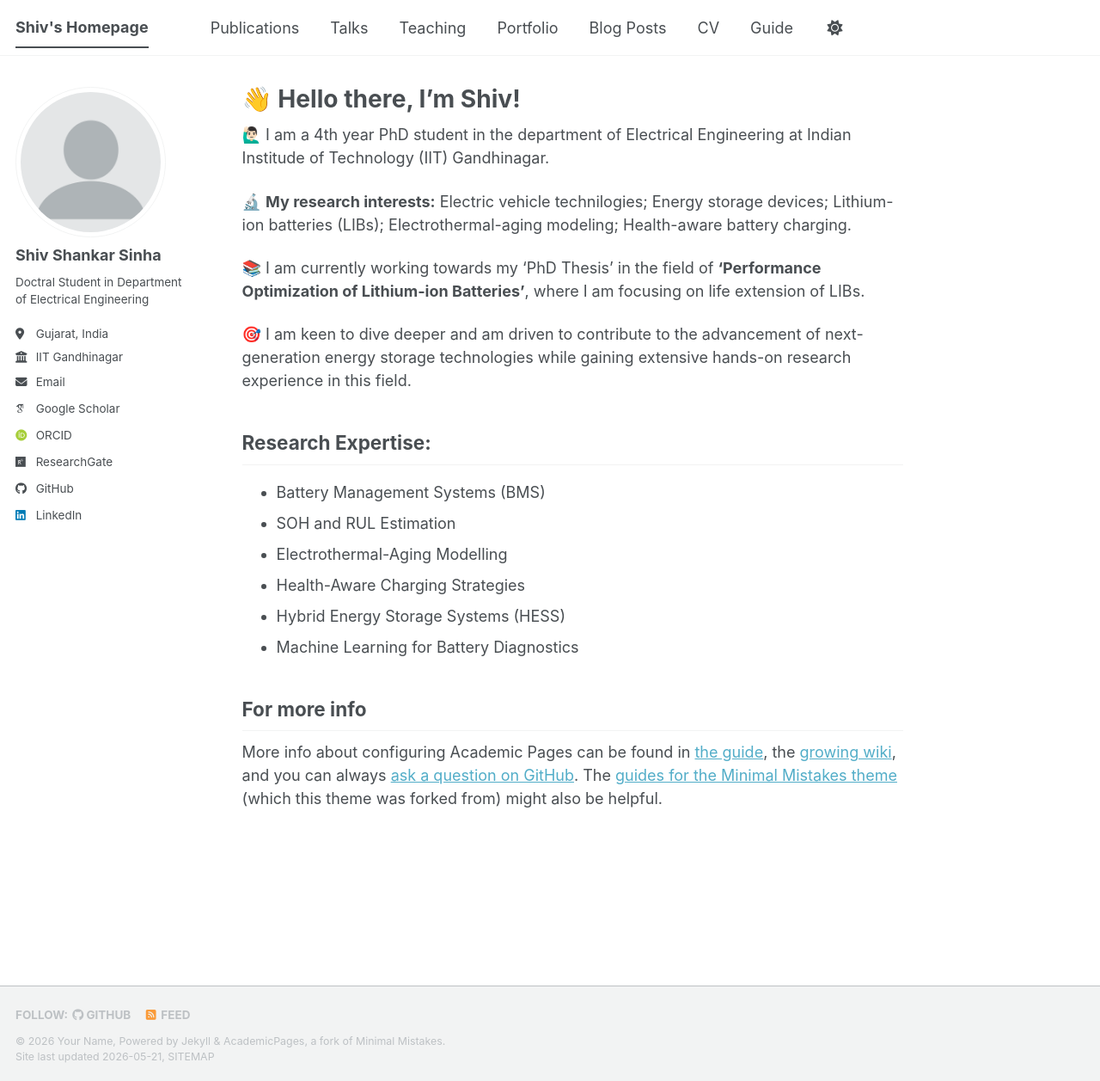
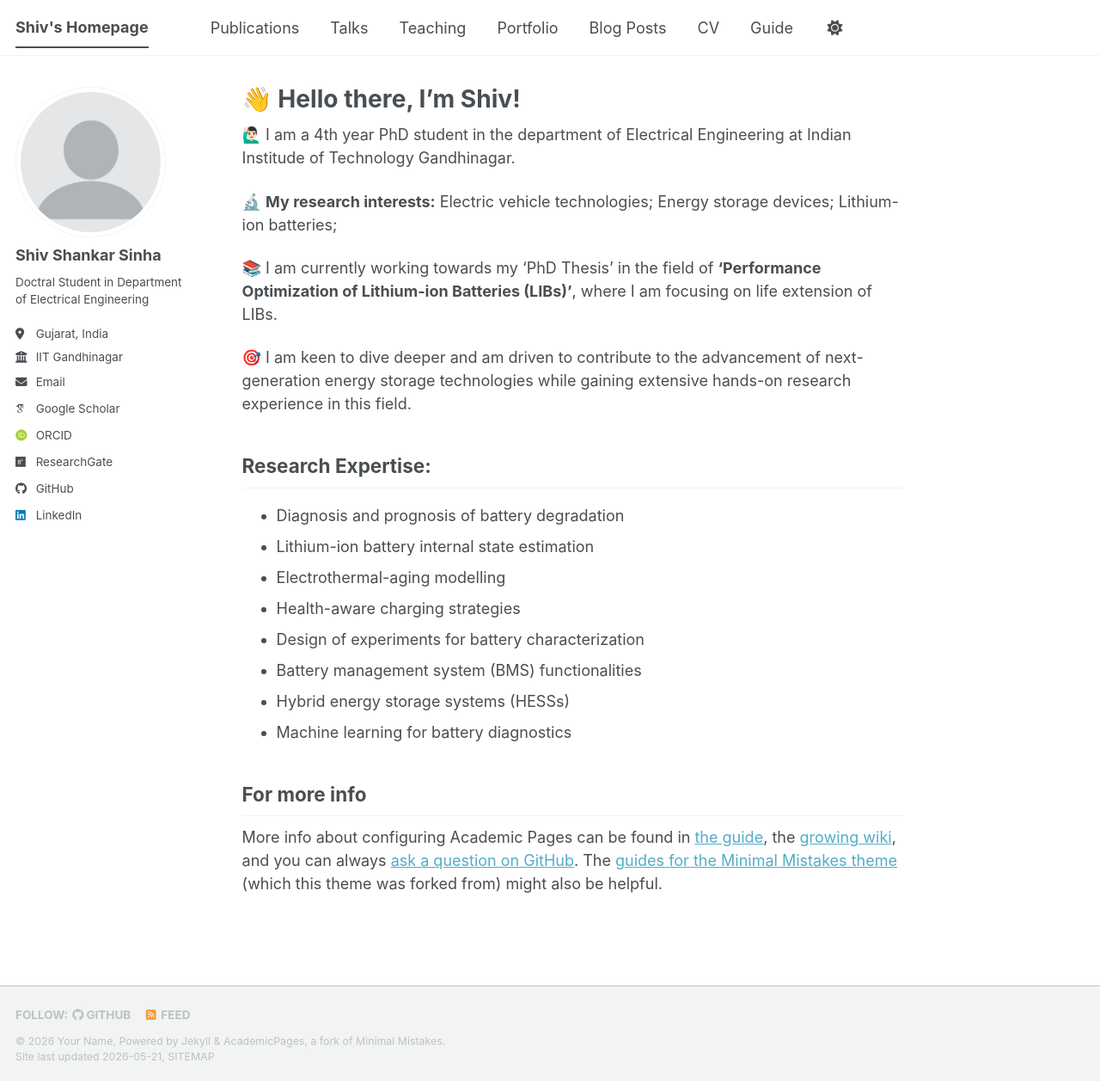
Before and after one commit to shivshankar-sinha/shivshankar-sinha.github.io, a Jekyll site: the page built from _pages/about.md, in a window 1280 px wide and 1257 px high. Shown: the whole window at 86% size. Built offline with Jekyll 4.4.1, drawn with Linux system fonts in a browser that asks for light colours; some web fonts are replaced; a script bundle is joined from its source files by our own code; library files that are not in the unit come from our copies.

Commit message:
Update about.md

```diff
--- a/_pages/about.md
+++ b/_pages/about.md
@@ -7,23 +7,25 @@ redirect_from:
   - /about.html
 ---
 
-🙋🏻‍♂️ I am a 4th year PhD student in the department of Electrical Engineering at Indian Institude of Technology (IIT) Gandhinagar.
+🙋🏻‍♂️ I am a 4th year PhD student in the department of Electrical Engineering at Indian Institude of Technology Gandhinagar.
 
-🔬 **My research interests:** Electric vehicle technilogies; Energy storage devices; Lithium-ion batteries (LIBs); Electrothermal-aging modeling; Health-aware battery charging.
+🔬 **My research interests:** Electric vehicle technologies; Energy storage devices; Lithium-ion batteries;
 
-📚 I am currently working towards my 'PhD Thesis' in the field of **'Performance Optimization of Lithium-ion Batteries'**, where I am focusing on life extension of LIBs.
+📚 I am currently working towards my 'PhD Thesis' in the field of **'Performance Optimization of Lithium-ion Batteries (LIBs)'**, where I am focusing on life extension of LIBs.
 
 🎯 I am keen to dive deeper and am driven to contribute to the advancement of next-generation energy storage technologies while gaining extensive hands-on research experience in this field.
 
 Research Expertise:
 ------
 <ul>
-  <li>Battery Management Systems (BMS)</li>
-  <li>SOH and RUL Estimation</li>
-  <li>Electrothermal-Aging Modelling</li>
-  <li>Health-Aware Charging Strategies</li>
-  <li>Hybrid Energy Storage Systems (HESS)</li>
-  <li>Machine Learning for Battery Diagnostics</li>
+  <li>Diagnosis and prognosis of battery degradation</li>
+  <li>Lithium-ion battery internal state estimation</li>
+  <li>Electrothermal-aging modelling</li>
+  <li>Health-aware charging strategies</li>
+  <li>Design of experiments for battery characterization</li>
+  <li>Battery management system (BMS) functionalities</li>
+  <li>Hybrid energy storage systems (HESSs)</li>
+  <li>Machine learning for battery diagnostics</li>
 </ul>
 
 
```
